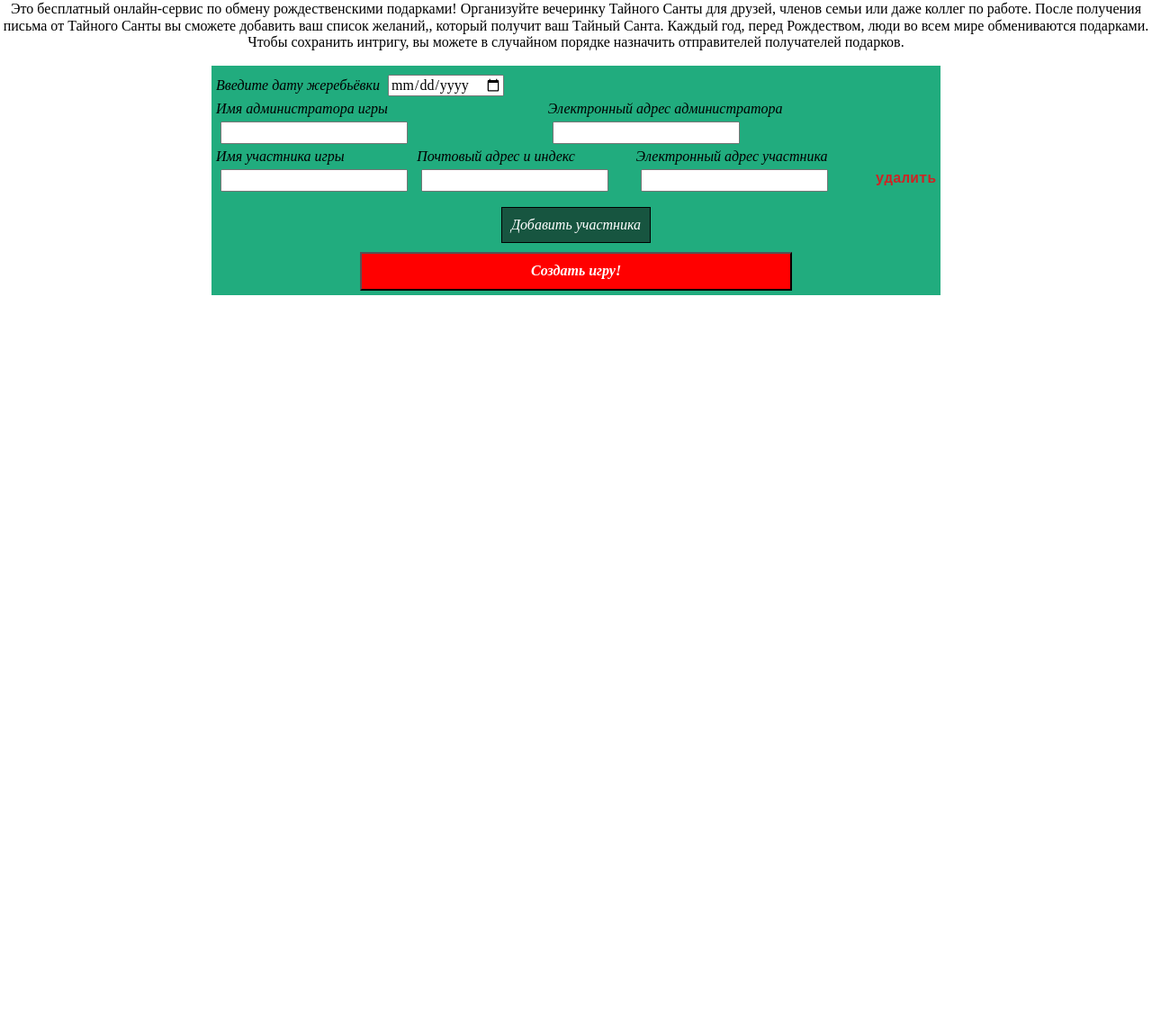
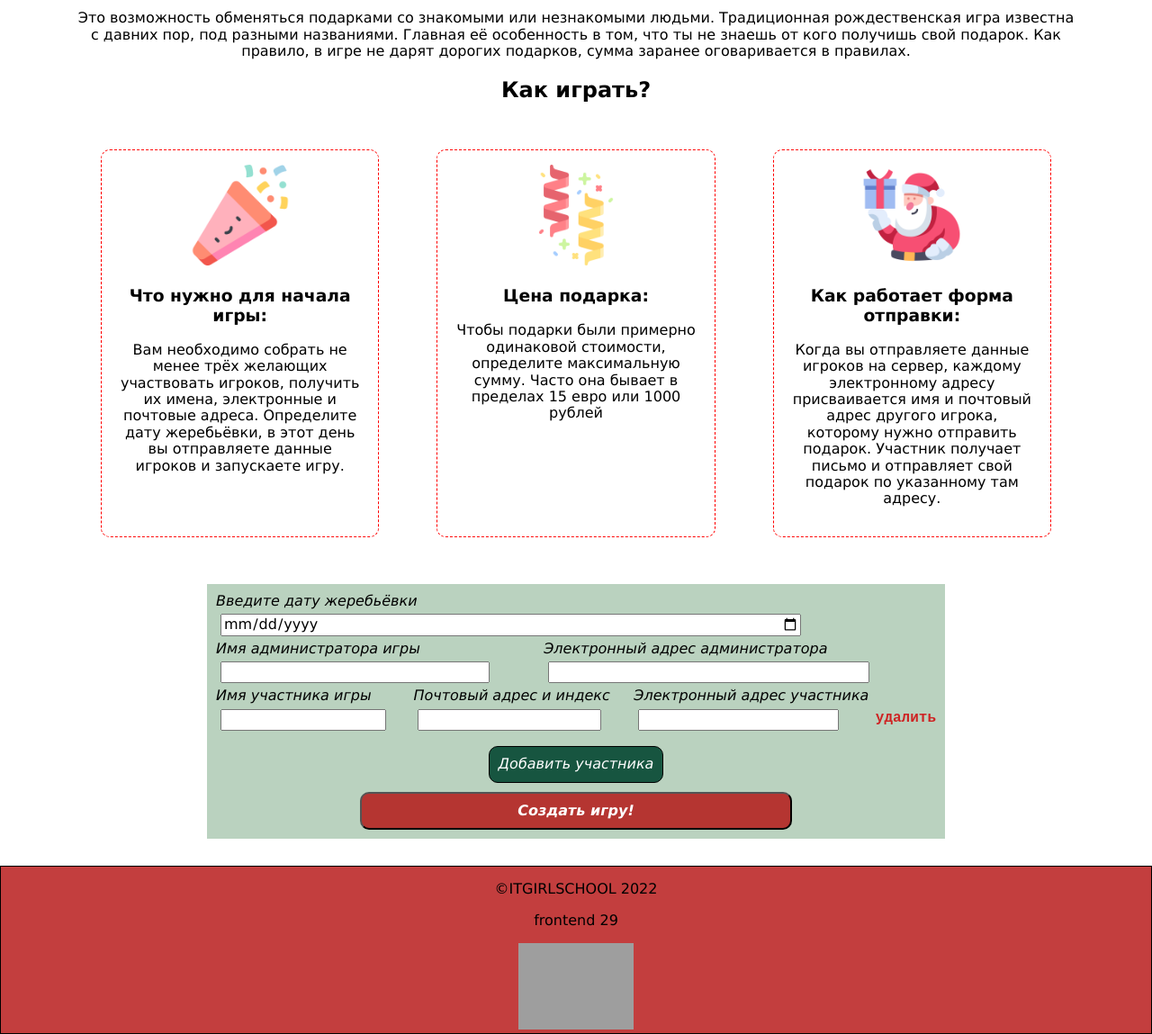
Before and after one commit to irene-strigo/secret-santa-project, a plain HTML site: page index.html in a window 1280 px wide. Shown: the part 385-1534 px from the top of the page at 90% size. Before the commit the page ends 800 px from the top, so only its background shows below. Drawn offline with Linux system fonts and the light colour scheme; grey boxes are pictures that could not be loaded.

Commit message:
add footer, info-block

```diff
--- a/assets/styles/index.scss
+++ b/assets/styles/index.scss
@@ -34,16 +34,19 @@ html {
 
 }
 
-
+body {
+    font-family: Verdana, Geneva, Tahoma, sans-serif;
+}
 
 .santaForm {
     width: 50em;
-    margin: 0 auto;
-    padding: 5px;
+    margin: 10px auto;
+    margin-bottom: 30px;
+    padding: 10px;
     display: flex;
     flex-direction: column;
     font-style: italic;
-    background-color: rgb(33, 172, 126);
+    background-color: rgb(186, 210, 191);
 
     @media screen and (max-width: $grid-breakpoint-md) {
         width: 100%;
@@ -53,6 +56,7 @@ html {
 
 input {
     margin: 5px;
+    width: 80%;
 }
 
 .field {
@@ -79,11 +83,13 @@ input {
     text-decoration: none;
     margin-top: 25px;
     height: 30px;
+    border-radius: 10px;
 }
 
 .addButton {
     text-decoration: none;
     border: 1px solid black;
+    border-radius: 10px;
     margin: 10px auto;
     padding: 10px;
     color: white;
@@ -93,9 +99,10 @@ input {
 .goButton {
     width: 60%;
     margin: 0 auto;
+    border-radius: 10px;
     padding: 10px;
     color: white;
-    background-color: red;
+    background-color: rgba(180, 14, 14, 0.8);
     font-weight: 600;
     font-style: italic;
 }
@@ -312,6 +319,47 @@ input {
 }
 
 .infoDiv {
+    max-width: 70em;
     justify-self: center;
     text-align: center;
+    margin: 0 auto;
+    padding: 10px;
 }
+
+.footer-container {
+    background-color: rgba(180, 14, 14, 0.8);
+    border: 1px solid black;
+    text-align: center;
+
+}
+
+.trees {
+    width: 8em;
+}
+
+.card-img {
+    width: 7em
+}
+
+.cards {
+    display: flex;
+
+    @media screen and (max-width: $grid-breakpoint-md) {
+        display: block;
+    }
+
+}
+
+.info-card {
+    border: 1px dashed red;
+    margin: 2em;
+    padding: 1em;
+    border-radius: 10px;
+    width: 20em;
+
+    @media screen and (max-width: $grid-breakpoint-md) {
+        width: 80%;
+        margin: 10px auto;
+
+    }
+}
--- a/index.html
+++ b/index.html
@@ -45,11 +45,11 @@
         </div>
     </header>
     <main>
-        <center>
-            <div class="text">
-                До нового года осталось:
-            </div>
-        </center>
+
+        <div class="text">
+            До нового года осталось:
+        </div>
+
 
         <div id="timer" class="timer col">
             <div class="timer-section">
@@ -89,13 +89,38 @@
             </div>
         </div>
         <div class="infoDiv">
-            <h1>Что такое игра "Тайный санта"</h1>
-            <p>Это бесплатный онлайн-сервис по обмену рождественскими подарками! Организуйте вечеринку Тайного Санты для
-                друзей, членов семьи или даже коллег по работе. После получения письма от Тайного Санты вы сможете
-                добавить ваш список желаний,, который получит ваш Тайный Санта.
+            <h1>Что такое игра "Тайный санта"?</h1>
+            <p>Это возможность обменяться подарками со знакомыми или незнакомыми людьми. Традиционная рождественская
+                игра известна с давних пор, под разными названиями. Главная её
+                особенность в том, что
+                ты не знаешь от кого получишь свой подарок. Как правило, в игре не дарят дорогих подарков, сумма заранее
+                оговаривается в правилах.</p>
+            <h2>Как играть?</h2>
+            <div class="cards">
+                <div class="info-card">
+                    <img class="card-img" src="assets/images/confetti.png">
+                    <h3>Что нужно для начала игры:</h3>
+                    <p>Вам необходимо собрать не менее трёх желающих участвовать игроков, получить их имена, электронные
+                        и почтовые адреса. Определите дату жеребьёвки, в этот день вы отправляете данные игроков и
+                        запускаете игру.</p>
+                </div>
+                <div class="info-card">
+                    <img class="card-img" src="assets/images/spirals.png">
+                    <h3>Цена подарка:</h3>
+                    <p>Чтобы подарки были примерно одинаковой стоимости, определите максимальную сумму. Часто она бывает
+                        в
+                        пределах 15 евро или 1000 рублей</p>
+                </div>
+                <div class="info-card">
+                    <img class="card-img" src="assets/images/santa.png">
 
-                Каждый год, перед Рождеством, люди во всем мире обмениваются подарками.
-                Чтобы сохранить интригу, вы можете в случайном порядке назначить отправителей получателей подарков.</p>
+                    <h3>Как работает форма отправки:</h3>
+                    <p>Когда вы отправляете данные игроков на сервер, каждому электронному адресу присваивается имя и
+                        почтовый адрес другого игрока, которому нужно отправить подарок. Участник получает письмо и
+                        отправляет свой подарок по указанному там адресу.</p>
+                </div>
+            </div>
+
         </div>
 
         <form action="#" class="santaForm" id="form">
@@ -125,7 +150,13 @@
         </form>
 
     </main>
-    <footer></footer>
+    <footer>
+        <div class="footer-container">
+            <p>&#169ITGIRLSCHOOL 2022</p>
+            <p>frontend 29</p>
+            <img class="trees" src="assets/images/trees.png">
+        </div>
+    </footer>
     <script src="index.js"></script>
     <script src="indexKate.js"></script>
 </body>
```
Also changed, not shown: assets/images/confetti.png (added), assets/images/gift.png (added), assets/images/magic.png (added), assets/images/santa.png (added), assets/images/spirals.png (added), assets/styles/index.css, 2 other files.
